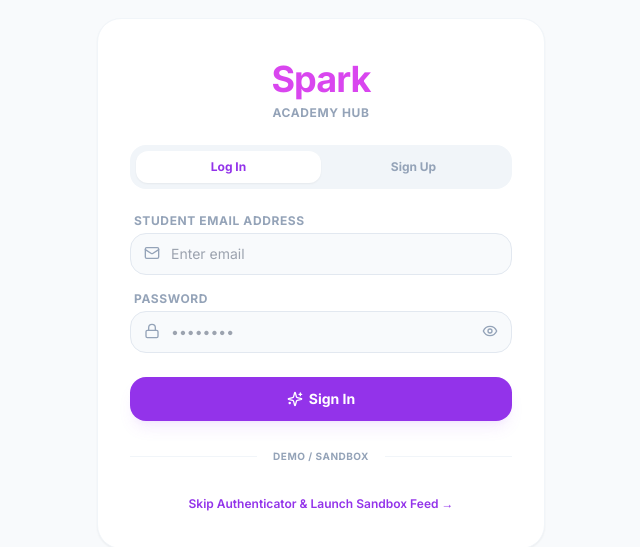
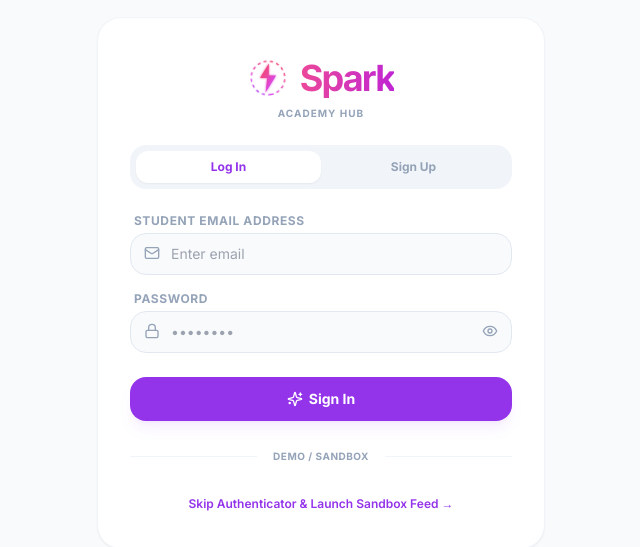
Before and after one commit to editorvrmedia/Spark-App, a React (Vite) app: page / in a window 1280 px wide. Shown: the part 117-664 px from the top of the page, without its empty margins (319-959 px from the left). Built offline with nearby package versions, Linux system fonts and the light colour scheme; no server answers.

Commit message:
design: add premium rotating Spark logo, update favicon and brand layouts

```diff
--- a/index.html
+++ b/index.html
@@ -2,7 +2,7 @@
 <html lang="en">
   <head>
     <meta charset="UTF-8" />
-    <link rel="icon" type="image/svg+xml" href="/vite.svg" />
+    <link rel="icon" type="image/svg+xml" href="/spark.svg" />
     <meta name="viewport" content="width=device-width, initial-scale=1.0" />
 
     <!-- SEO Meta Tags -->
--- a/package.json
+++ b/package.json
@@ -24,6 +24,6 @@
     "postcss": "^8.4.38",
     "tailwindcss": "^3.4.4",
     "typescript": "^5.2.2",
-    "vite": "^8.0.14"
+    "vite": "^5.3.1"
   }
 }
--- a/src/components/Feed.tsx
+++ b/src/components/Feed.tsx
@@ -2,6 +2,7 @@ import React, { useEffect, useRef } from 'react';
 import { useInfiniteQuery } from '@tanstack/react-query';
 import { supabase } from '../lib/supabaseClient';
 import { PostCard } from './PostCard';
+import { SparkLogo } from './SparkLogo';
 import { Database } from '../types/database';
 import { AlertTriangle, RefreshCw, Sparkles, Bell, Heart, ShieldAlert } from 'lucide-react';
 
@@ -204,9 +205,12 @@ export const Feed: React.FC<FeedProps> = ({
     <div className="flex flex-col items-center w-full">
       {/* Fixed Sticky Glassmorphic Header */}
       <header className="sticky top-0 z-50 w-full bg-white/70 dark:bg-slate-900/70 backdrop-blur-md border-b border-slate-100 dark:border-slate-800/40 px-5 py-3.5 flex items-center justify-between shadow-sm">
-        <h1 className="text-3xl font-extrabold text-[#D946EF] dark:text-[#E879F9] tracking-tight font-sans select-none animate-fade-in">
-          Spark
-        </h1>
+        <div className="flex items-center gap-2.5 animate-fade-in">
+          <SparkLogo size={32} className="relative top-[-1px]" />
+          <span className="text-3.5xl font-black text-[#D946EF] dark:text-[#E879F9] tracking-tighter font-sans select-none bg-gradient-to-r from-pink-500 to-fuchsia-600 bg-clip-text text-transparent">
+            Spark
+          </span>
+        </div>
 
         {/* Header Icons on Top-Right */}
         <div className="flex items-center gap-4 text-slate-850 dark:text-slate-200">
--- /dev/null
+++ b/src/components/SparkLogo.tsx
@@ -0,0 +1,53 @@
+import React from 'react';
+
+interface SparkLogoProps {
+  className?: string;
+  size?: number;
+}
+
+export const SparkLogo: React.FC<SparkLogoProps> = ({ className = '', size = 32 }) => {
+  return (
+    <svg
+      xmlns="http://www.w3.org/2000/svg"
+      viewBox="0 0 100 100"
+      fill="none"
+      width={size}
+      height={size}
+      className={`inline-block select-none ${className}`}
+    >
+      <defs>
+        {/* Harmonious vibrant gradient */}
+        <linearGradient id="sparkGrad" x1="0%" y1="0%" x2="100%" y2="100%">
+          <stop offset="0%" stopColor="#F43F5E" />
+          <stop offset="40%" stopColor="#EC4899" />
+          <stop offset="75%" stopColor="#D946EF" />
+          <stop offset="100%" stopColor="#8B5CF6" />
+        </linearGradient>
+        {/* Soft neon glow filter */}
+        <filter id="glow" x="-30%" y="-30%" width="160%" height="160%">
+          <feGaussianBlur stdDeviation="3" result="blur" />
+          <feComposite in="SourceGraphic" in2="blur" operator="over" />
+        </filter>
+      </defs>
+
+      {/* Dashed outer orbital ring - slowly rotating */}
+      <circle
+        cx="50"
+        cy="50"
+        r="42"
+        stroke="url(#sparkGrad)"
+        strokeWidth="3.5"
+        strokeDasharray="8 8"
+        className="animate-[spin_25s_linear_infinite]"
+        style={{ transformOrigin: 'center' }}
+      />
+
+      {/* Glowing inner lightning spark path */}
+      <path
+        d="M52 14 L30 50 H48 L44 86 L70 44 H52 Z"
+        fill="url(#sparkGrad)"
+        filter="url(#glow)"
+      />
+    </svg>
+  );
+};
--- a/src/pages/Auth.tsx
+++ b/src/pages/Auth.tsx
@@ -1,5 +1,6 @@
 import React, { useState } from 'react';
 import { supabase } from '../lib/supabaseClient';
+import { SparkLogo } from '../components/SparkLogo';
 import { Eye, EyeOff, ShieldAlert, Sparkles, Mail, Lock, User, CheckCircle, RefreshCw } from 'lucide-react';
 
 interface AuthProps {
@@ -108,11 +109,14 @@ export const Auth: React.FC<AuthProps> = ({ onAuthSuccess, onBypass }) => {
     <div className="min-h-screen bg-slate-50 dark:bg-slate-950 flex flex-col items-center justify-center p-4">
       <div className="w-full max-w-md bg-white dark:bg-slate-900 rounded-3xl overflow-hidden shadow-sm border border-slate-100 dark:border-slate-800/40 p-8 flex flex-col gap-6 text-center">
         {/* Brand logo */}
-        <div className="flex flex-col items-center gap-1.5 mt-2">
-          <h1 className="text-4xl font-extrabold text-[#D946EF] dark:text-[#E879F9] tracking-tight font-sans select-none flex items-center gap-1">
-            Spark
-          </h1>
-          <p className="text-xs text-slate-400 font-bold uppercase tracking-wider">
+        <div className="flex flex-col items-center gap-1 mt-2">
+          <div className="flex items-center gap-3">
+            <SparkLogo size={40} />
+            <span className="text-4xl font-black text-[#D946EF] dark:text-[#E879F9] tracking-tighter font-sans select-none bg-gradient-to-r from-pink-500 to-fuchsia-600 bg-clip-text text-transparent">
+              Spark
+            </span>
+          </div>
+          <p className="text-[10px] text-slate-400 dark:text-slate-500 font-bold uppercase tracking-widest mt-1">
             Academy Hub
           </p>
         </div>
```
Also changed, not shown: public/spark.svg (added), 1 other file (tests, documents, lock files or other folders).
